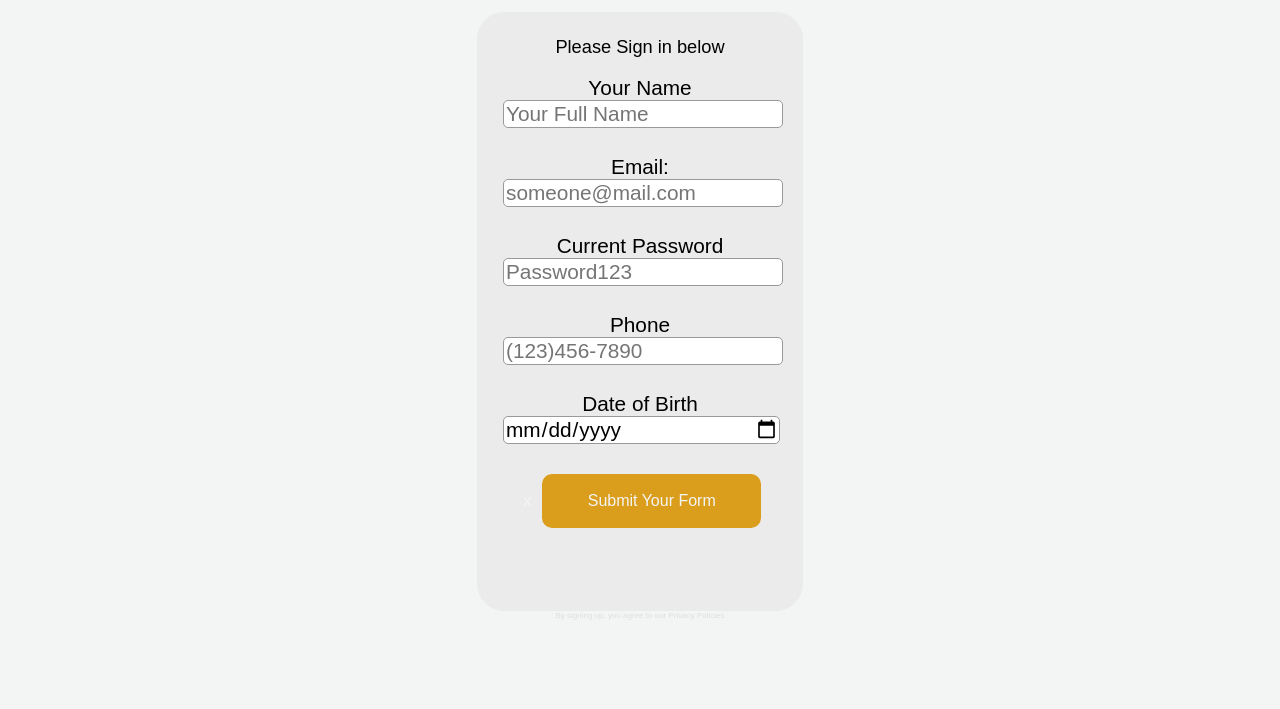
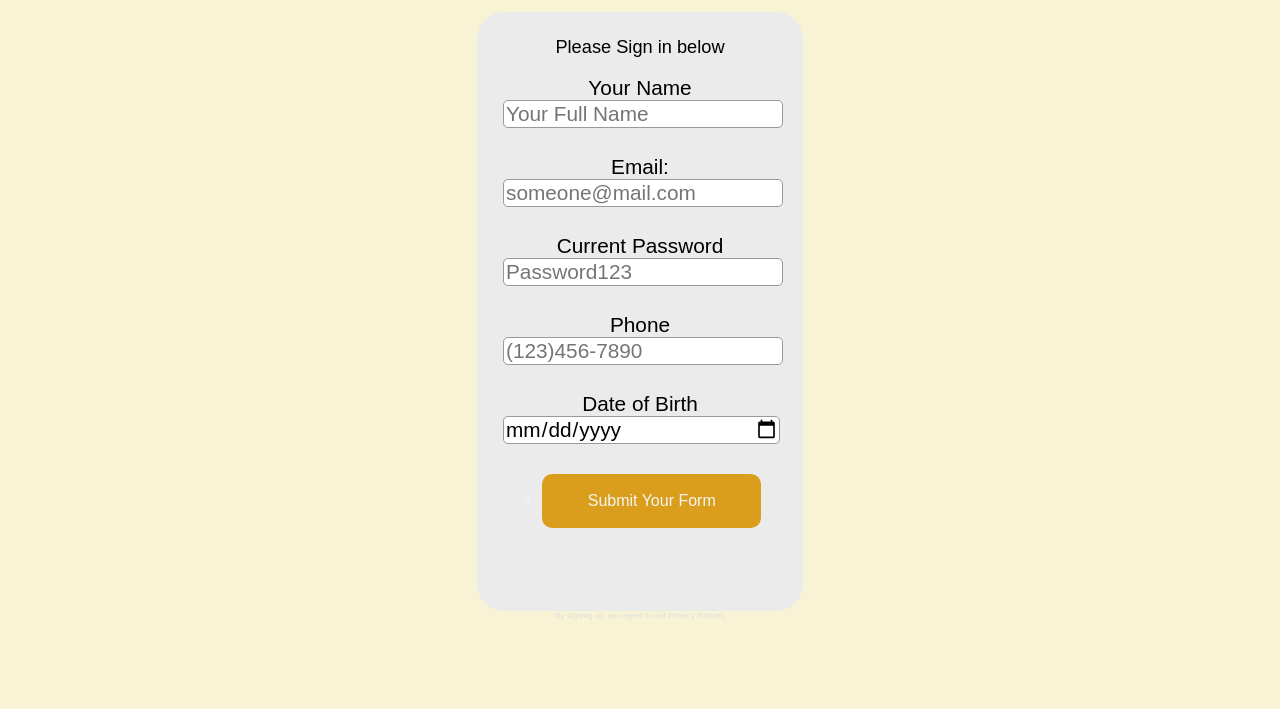
Before and after one commit to MaryamIbad/362-Project-1, a plain HTML site: page index.html in a window 1280 px wide. Shown: the part 91-800 px from the top of the page. Drawn offline with Linux system fonts and the light colour scheme.

Commit message:
fixing color for better visibility

```diff
--- a/css/screen.css
+++ b/css/screen.css
@@ -1,7 +1,7 @@
  html{
     font-family: Helvetica, sans-serif;
     font: 1.3em sans-serif;
-    background-color: #F3F4F4;
+    background-color: #f7f3d4;
   }
 
   form{
```
